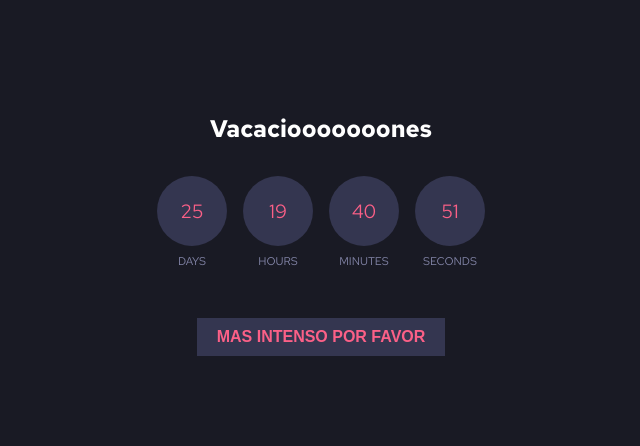
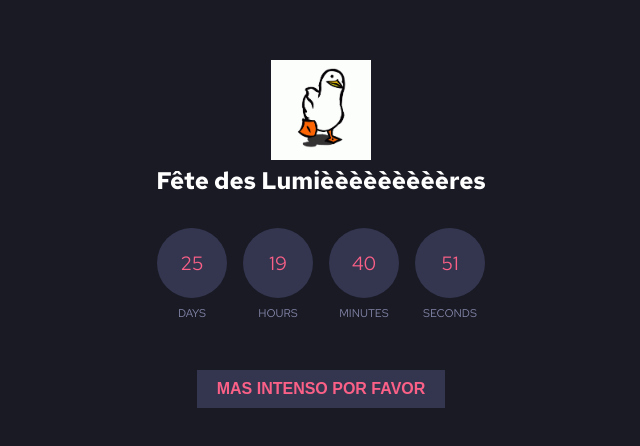
Before and after one commit to Pengyonaut/countdown-timer, a plain HTML site: page index.html in a window 1280 px wide. Shown: the part 166-612 px from the top of the page, without its empty margins (319-959 px from the left). Drawn offline with Linux system fonts and the light colour scheme.

Commit message:
gif update

```diff
--- a/index.html
+++ b/index.html
@@ -43,7 +43,7 @@
       left: 0;
       width: 100%;
       height: 100%;
-      background: rgba(0, 0, 0, 0.4);
+      background: rgba(0, 0, 0, 0.8);
       z-index: 1;
       display: none;
     }
@@ -93,7 +93,8 @@
   <video class="background-video" id="backgroundVideo" src="santos.mp4" autoplay muted loop></video>
   <div class="overlay" id="overlay"></div>
   <div class="container">
-    <h1>Vacaciooooooones</h1>
+    <img src="./bird-dance.gif" style="max-width: 100px;" alt="">
+    <h1>Fête des Lumièèèèèèèèères</h1>
     <div class="countdown">
       <div class="count">
         <div class="circle day">00</div>
```
Also changed, not shown: bird-dance.gif (added).
